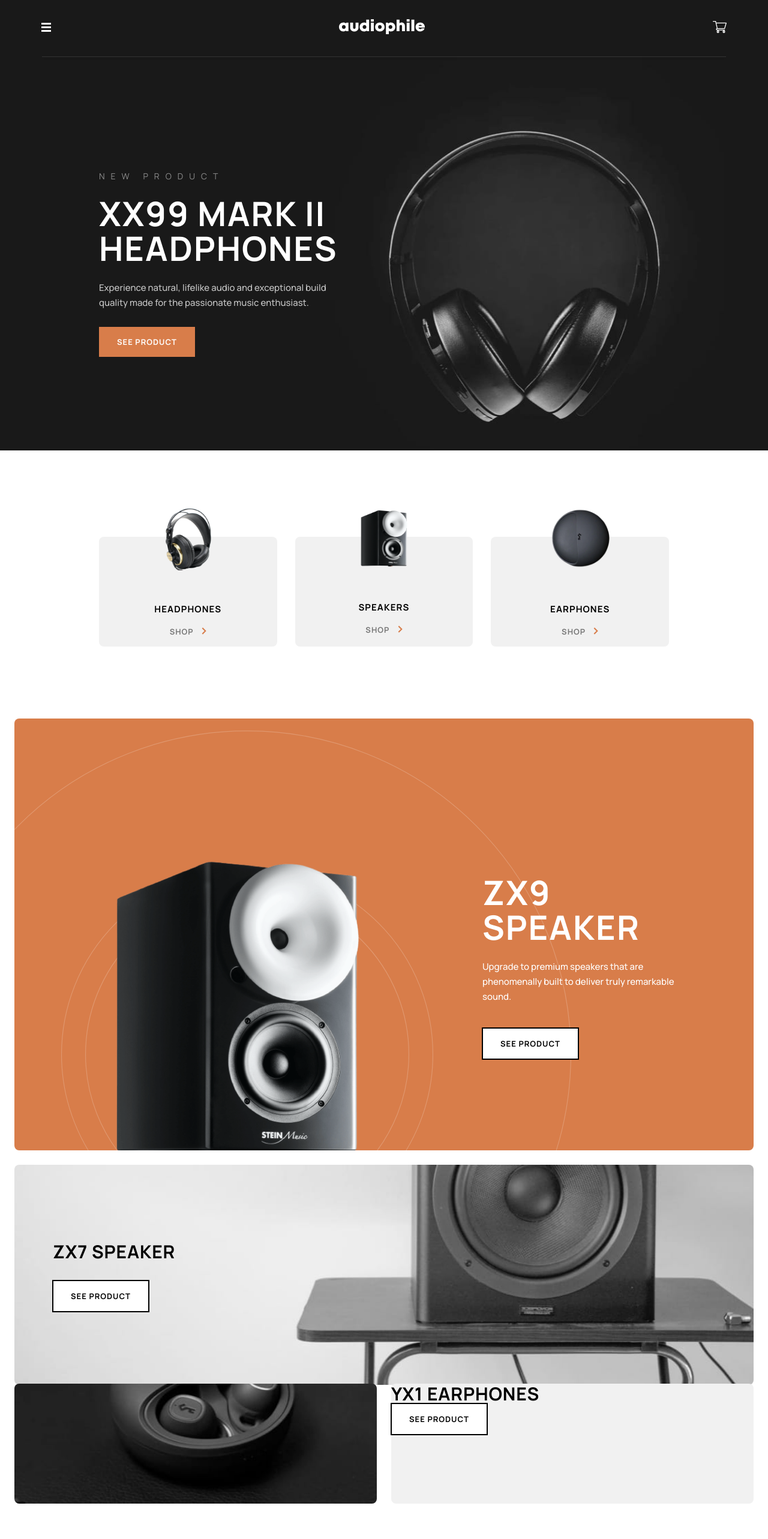
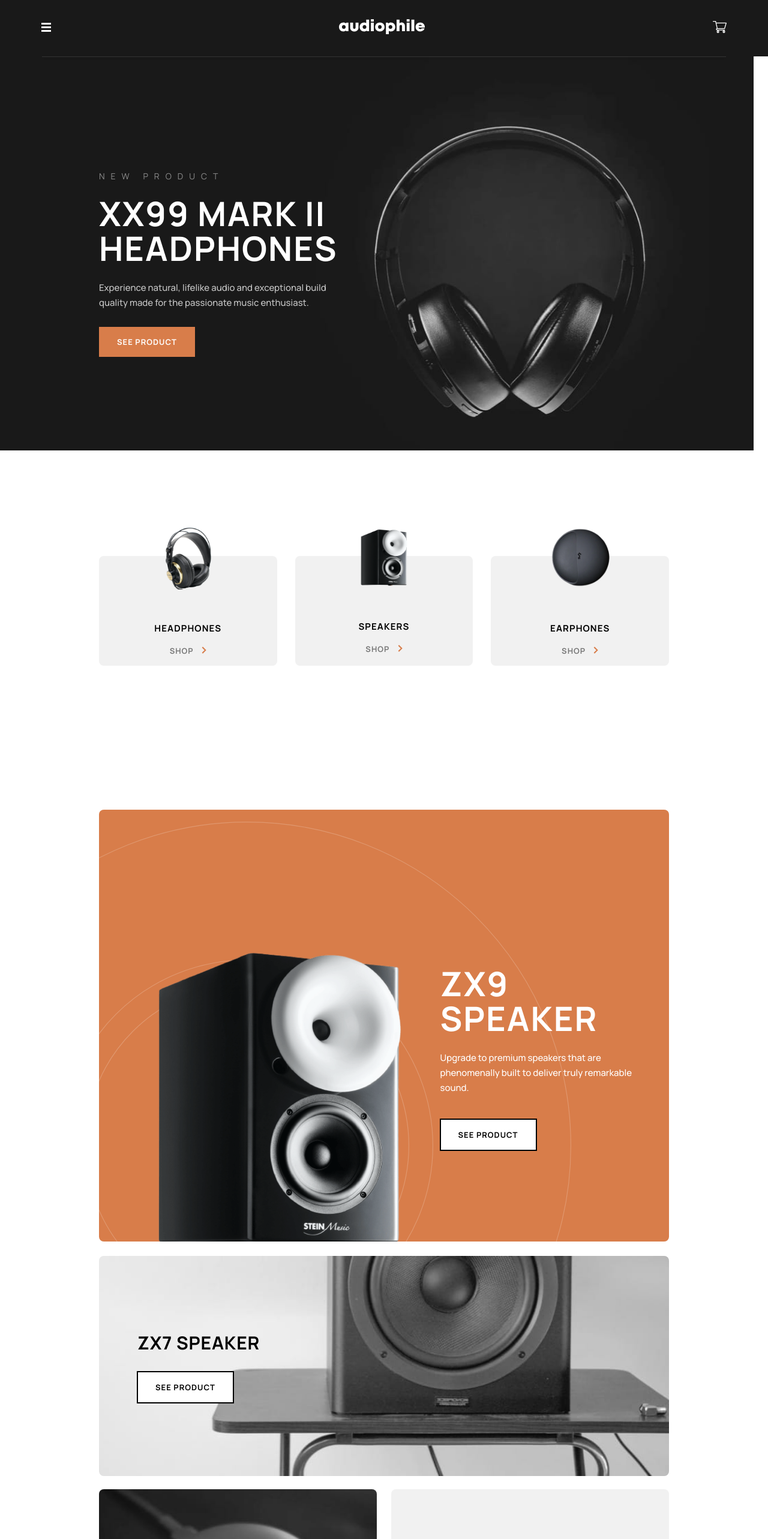
Before and after one commit to nikoescobal/e-commerce-app, a Next.js app: page / in a window 1280 px wide. Shown: the top 2566 px of the page at 60% size. Built offline with nearby package versions, Linux system fonts and the light colour scheme; a web font is replaced by a local one.

Commit message:
Improved Hero section responsiveness, spacing/padding between featured products, and updated mixins

```diff
--- a/components/organisms/Hero/Hero.module.scss
+++ b/components/organisms/Hero/Hero.module.scss
@@ -30,14 +30,14 @@
     grid-template-columns: repeat(2, 1fr);
     place-items: center;
     place-content: center;
+    gap: 20rem;
+    justify-content: center;
+    align-items: center;
+
     // min-height: 30vh;
-    margin-bottom: -2rem;
+    // margin-bottom: -2rem;
 
     // height: 100vh;
-  }
-
-  @include lg {
-    gap: 20rem;
   }
 
   @include xxl {
@@ -134,6 +134,14 @@
     // Desktop image
     content: url('/assets/images/home/desktop/image-hero.jpg');
     // object-fit: contain;
+    transform: translateY(-2.5rem);
+  }
+
+  @include xl {
+    transform: translate(-1.5rem, -2rem);
+  }
+  @include xxl {
+    transform: translate(0.5rem, -4rem);
   }
 }
 
--- a/components/organisms/HeroCardBottom/HeroCardBottom.module.scss
+++ b/components/organisms/HeroCardBottom/HeroCardBottom.module.scss
@@ -11,20 +11,39 @@
   position: relative;
   //   margin: 20rem 0;
   width: 100%;
-  width: 100%;
+  height: 100%;
   min-width: 20.4375rem;
   min-height: 12.5rem;
   // border-radius: 0.5rem;
 
   @include md {
     grid-template-columns: repeat(2, 1fr);
+    // min-width: 21.1875rem;
+    min-height: 20rem;
+  }
+
+  @include lg {
+    // min-width: 33.75rem;
+    min-height: 20rem;
   }
 }
 
 .content {
+  padding: 2.56rem 1.5rem;
+  display: flex;
+  gap: 2rem;
+  flex-direction: column;
   border-radius: 0.5rem;
   background: #f1f1f1;
   min-height: 12.5rem;
+
+  @include md {
+    padding: 6.31rem 2.5rem;
+  }
+
+  @include lg {
+    padding: 6.31rem 5.94rem;
+  }
 }
 
 // .content {
@@ -70,7 +89,7 @@
   // top: 12rem;
   background-image: url('/assets/images/home/mobile/image-earphones-yx1.jpg'); // Default mobile image
   background-repeat: no-repeat;
-  background-position: 100% 100%;
+  background-position: center;
   background-size: cover;
 
   @include md {
@@ -80,7 +99,9 @@
     transform: unset;
     // width: 100%;
     // top: 8rem;
-    min-width: 12.32575rem;
+    min-width: 21.1875rem;
+    min-height: 20rem;
+    // min-width: 12.32575rem;
     // height: 45rem;
   }
 
--- a/components/organisms/HeroCardMid/HeroCardMid.module.scss
+++ b/components/organisms/HeroCardMid/HeroCardMid.module.scss
@@ -10,47 +10,8 @@
   margin-bottom: 2rem;
   position: relative;
   // border-radius: 0.5rem;
+  margin-bottom: 3.5rem;
 }
-
-// .bgImage {
-//   height: 10rem;
-//   width: 10rem;
-//   bottom: 9rem;
-//   position: absolute;
-//   background-image: url('/assets/images/home/mobile/image-speaker-zx7.png');
-//   background-repeat: no-repeat;
-//   background-position: center bottom;
-//   background-size: cover;
-
-//   @include md {
-//     // content: url('/assets/images/home/tablet/image-speaker-zx9.png');
-//     background-image: url('/assets/images/home/tablet/image-speaker-zx7.png'); // Tablet image
-//     // transform: translateY(-1.5rem);
-//     transform: unset;
-
-//     // width: 100%;
-//     // top: 8rem;
-//     min-width: 12.32575rem;
-//     // height: 45rem;
-//   }
-
-//   @include lg {
-//     // Desktop image
-//     background-image: url('/assets/images/home/desktop/image-speaker-zx7.png'); // Desktop image
-//     // margin: unset;
-//     // background-position: center;
-//     position: relative;
-//     top: 7.75rem;
-//     left: 4rem;
-//     min-width: 25.63963rem;
-//     min-height: 30.8125rem; // min-width: 50rem;
-//     // width: 65%;
-//     // height: 100%;
-//     // max-height: 20rem;
-//     // content: url('/assets/images/home/desktop/image-speaker-zx9.png');
-//     // object-fit: contain;
-//   }
-// }
 
 .content {
   // background-color: red !important;
--- a/styles/_mixins.scss
+++ b/styles/_mixins.scss
@@ -20,6 +20,17 @@
 @mixin section-padding-hero {
   padding: 1.5rem 1.5rem 7.5rem; // Default mobile padding
 
+  @include md {
+    padding: 7.5rem 2.5rem; // Tablet padding
+  }
+
+  @include lg {
+    padding: 9rem 4.31rem; // Desktop padding
+  }
+
+  @include xl {
+    padding: 9rem 10.31rem; // Large desktop padding
+  }
   // @include md {
   //   padding: 6rem 2.5rem 7.5rem; // Tablet padding
   // }
```
